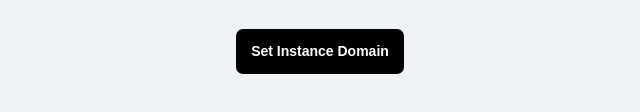
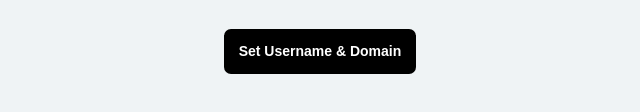
Before and after one commit to JayBigGuy10/JayBigGuy10.github.io, a plain HTML site: page index.html in a window 1280 px wide. Shown: the part 474-586 px from the top of the page, without its empty margins (320-960 px from the left). Drawn offline with Linux system fonts and the light colour scheme.

Commit message:
update the button

```diff
--- a/index.html
+++ b/index.html
@@ -40,7 +40,7 @@
         </div>
 
         <button class="btn" onclick="setthestuff()">
-            <span>Set Instance Domain</span>
+            <span>Set Username & Domain</span>
             <svg preserveAspectRatio="none" viewBox="0 0 132 45">
                 <g clip-path="url(#clip)" filter="url(#goo-big)">
                     <circle class="top-left" cx="49.5" cy="-0.5" r="26.5" />
```
